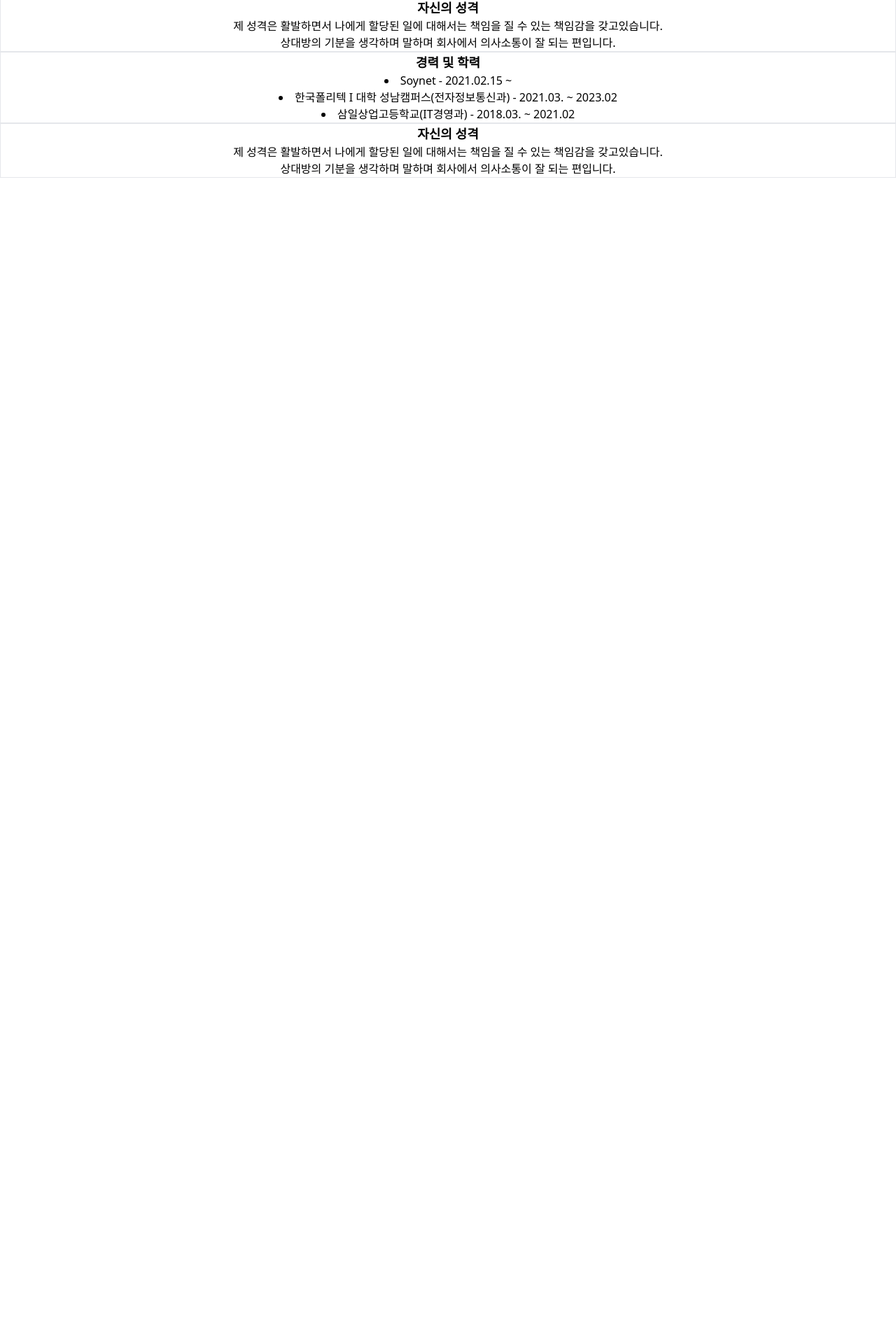
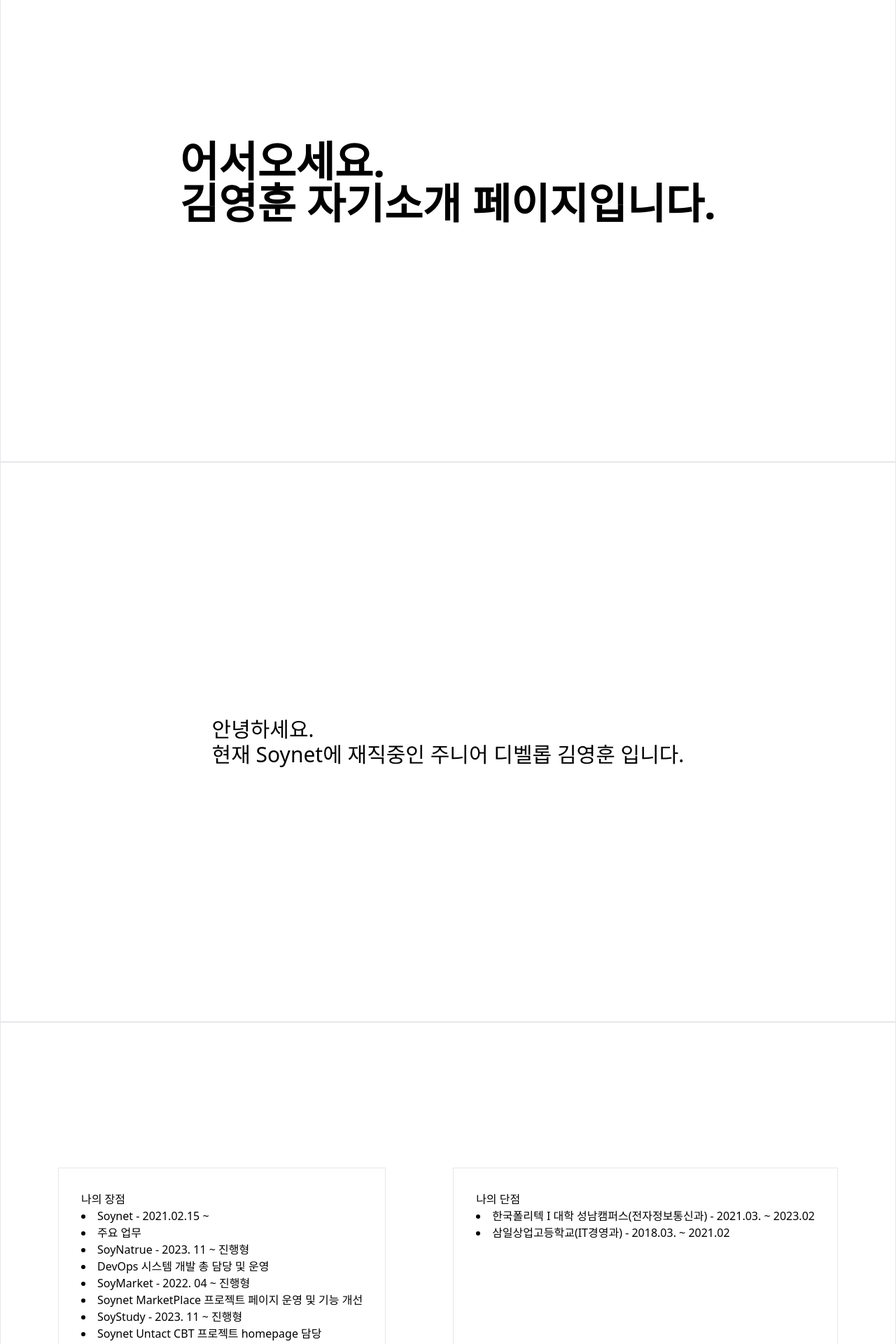
Before and after one commit to yeonghoon123/IntroduceMe, a React (Vite) app: page / in a window 1280 px wide. Shown: the part 140-2060 px from the top of the page at 70% size. Before the commit the page ends 800 px from the top, so only its background shows below. Built offline with nearby package versions, Linux system fonts and the light colour scheme.

Commit message:
fix / 페이지 구도 수정

```diff
--- a/src/pages/Home/Home.jsx
+++ b/src/pages/Home/Home.jsx
@@ -1,52 +1,99 @@
-import React from "react";
+import React, { useRef } from "react";
+import gsap from "gsap";
+import { useGSAP } from "@gsap/react";
 
 const Home = () => {
+    const container = useRef();
+    const circle = useRef();
+
+    useGSAP(
+        () => {
+            // use selectors...
+            // or refs...
+        },
+        { scope: container }
+    ); //
+
     return (
-        <div className="flex h-full flex-col justify-center">
-            <div className="border w-full mx-auto text-center">
-                <h1 className="text-lg font-bold">
-                    어서오세요. <br />
+        <div className="flex flex-col" ref={container}>
+            <div className="flex justify-center items-center border w-full h-screen box">
+                <h1 className="text-6xl font-bold ">
+                    <span>어서오세요.</span> <br />
                     김영훈 자기소개 페이지입니다.
                 </h1>
             </div>
-            <div className="border w-full mx-auto text-center">
-                <h1 className="text-lg font-bold">간단 소개</h1>
-                <span>
-                    안녕하세요. 현재 Soynet에 재직중인 주니어 디벨롭 김영훈
-                    입니다.
-                    <br />
-                    주로 맡고 있는 업무는 풀스택과 인프라를 담당하고 있습니다.
+            <div className="flex flex-col justify-center items-center border w-full h-screen box">
+                <span className="text-3xl">
+                    안녕하세요.
+                    <br /> 현재 Soynet에 재직중인 주니어 디벨롭 김영훈 입니다.
                 </span>
             </div>
-            <div className="border w-full mx-auto text-center">
-                <h1 className="text-lg font-bold">자신의 성격</h1>
-                <span>
-                    제 성격은 활발하면서 나에게 할당된 일에 대해서는 책임을 질
-                    수 있는 책임감을 갖고있습니다.
-                    <br />
-                    상대방의 기분을 생각하며 말하며 회사에서 의사소통이 잘 되는
-                    편입니다.
-                </span>
+            <div className="flex justify-center items-center border w-full h-screen box">
+                <div className="m-12 p-8 min-h-96 border">
+                    <span>나의 장점</span>
+                    <li>Soynet - 2021.02.15 ~ </li>
+                    <li>
+                        주요 업무
+                        <li>
+                            SoyNatrue - 2023. 11 ~ 진행형
+                            <li>DevOps 시스템 개발 총 담당 및 운영</li>
+                        </li>
+                        <li>
+                            SoyMarket - 2022. 04 ~ 진행형
+                            <li>
+                                Soynet MarketPlace 프로젝트 페이지 운영 및 기능
+                                개선
+                            </li>
+                        </li>
+                        <li>
+                            SoyStudy - 2023. 11 ~ 진행형
+                            <li>Soynet Untact CBT 프로젝트 homepage 담당</li>
+                        </li>
+                    </li>
+                </div>
+                <div className="m-12 p-8 min-h-96 border">
+                    <span>나의 단점</span>
+                    <li>
+                        한국폴리텍 I 대학 성남캠퍼스(전자정보통신과) - 2021.03.
+                        ~ 2023.02
+                    </li>
+                    <li>삼일상업고등학교(IT경영과) - 2018.03. ~ 2021.02</li>
+                </div>
             </div>
-            <div className="border w-full mx-auto text-center">
-                <h1 className="text-lg font-bold">경력 및 학력</h1>
-                <li>Soynet - 2021.02.15 ~ </li>
-
-                <li>
-                    한국폴리텍 I 대학 성남캠퍼스(전자정보통신과) - 2021.03. ~
-                    2023.02
-                </li>
-                <li>삼일상업고등학교(IT경영과) - 2018.03. ~ 2021.02</li>
+            <div className="flex flex-row justify-center items-center border w-full h-screen box">
+                <div className="m-12 p-8 min-h-96 border">
+                    <span>경력</span>
+                    <li>Soynet - 2021.02.15 ~ </li>
+                    <li>
+                        주요 업무
+                        <li>
+                            SoyNatrue - 2023. 11 ~ 진행형
+                            <li>DevOps 시스템 개발 총 담당 및 운영</li>
+                        </li>
+                        <li>
+                            SoyMarket - 2022. 04 ~ 진행형
+                            <li>
+                                Soynet MarketPlace 프로젝트 페이지 운영 및 기능
+                                개선
+                            </li>
+                        </li>
+                        <li>
+                            SoyStudy - 2023. 11 ~ 진행형
+                            <li>Soynet Untact CBT 프로젝트 homepage 담당</li>
+                        </li>
+                    </li>
+                </div>
+                <div className="m-12 p-8 min-h-96 border">
+                    <span>학력</span>
+                    <li>
+                        한국폴리텍 I 대학 성남캠퍼스(전자정보통신과) - 2021.03.
+                        ~ 2023.02
+                    </li>
+                    <li>삼일상업고등학교(IT경영과) - 2018.03. ~ 2021.02</li>
+                </div>
             </div>
-            <div className="border w-full mx-auto text-center">
-                <h1 className="text-lg font-bold">자신의 성격</h1>
-                <span>
-                    제 성격은 활발하면서 나에게 할당된 일에 대해서는 책임을 질
-                    수 있는 책임감을 갖고있습니다.
-                    <br />
-                    상대방의 기분을 생각하며 말하며 회사에서 의사소통이 잘 되는
-                    편입니다.
-                </span>
+            <div className="flex flex-col items-center border w-full h-screen box">
+                <span></span>
             </div>
         </div>
     );
```
